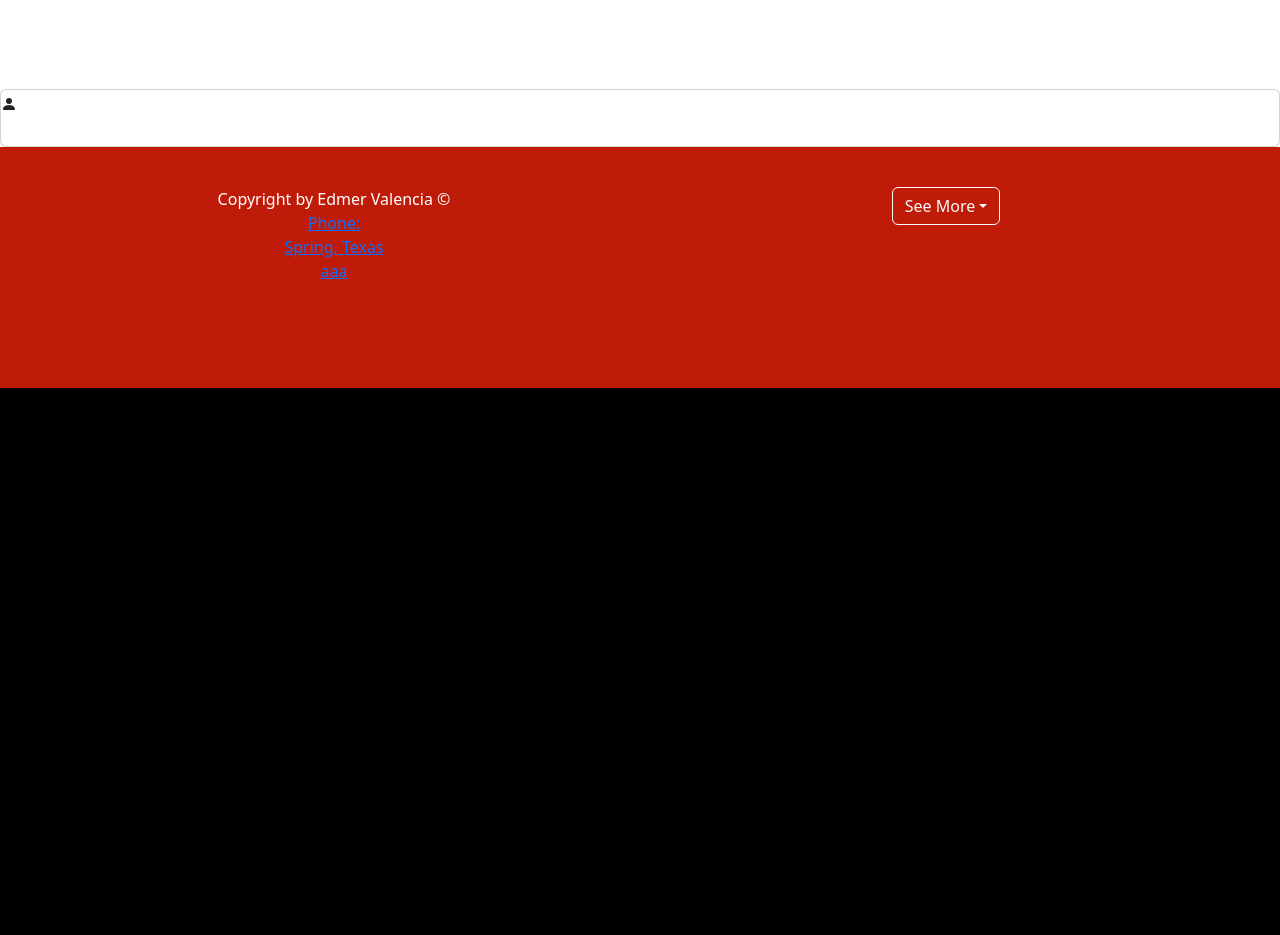
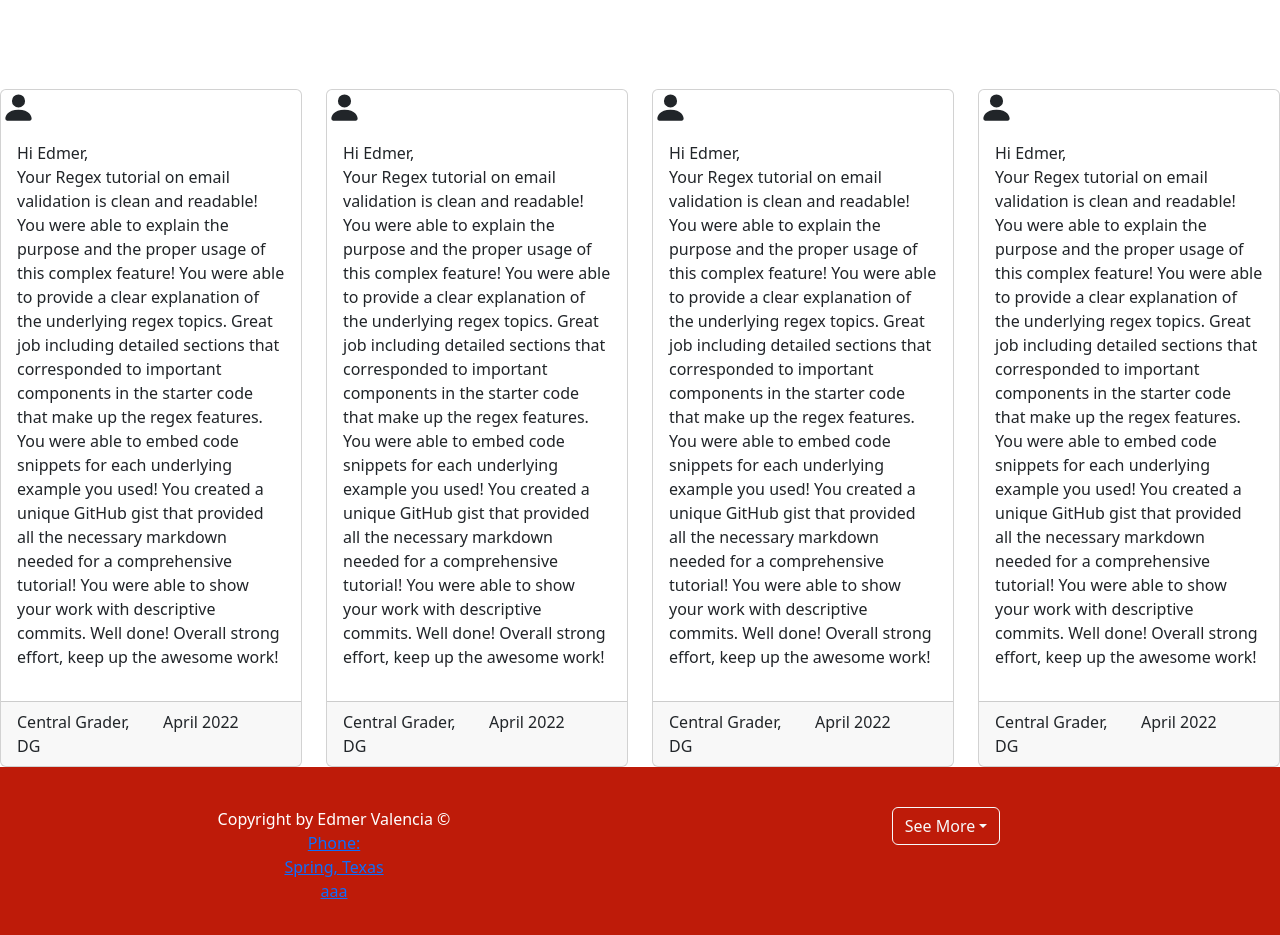
Before and after one commit to edm1001/web-dev-port, a React (Create React App) app: page /portfolio in a window 1280 px wide. Shown: the part 2704-3639 px from the top of the page. Before the commit the page ends 3092 px from the top, so only its background shows below. Built offline with nearby package versions, Linux system fonts and the light colour scheme.

Commit message:
add reviews

```diff
--- a/src/Components/Reviews/Reviews.js
+++ b/src/Components/Reviews/Reviews.js
@@ -5,13 +5,99 @@ import {BsFillPersonFill} from 'react-icons/bs'
 
 const Reviews =() => {
     return (
-        <section>
+        <section className='reviews'>
+            <Row className='reviews-row'>
+
+                <Col lg={3} md={4} sm={6}>
             <Card>
-            <i><BsFillPersonFill/></i>
+            <i className=''><BsFillPersonFill size={35} /></i>
             <Card.Body>
+             <p>
+                Hi Edmer, <br/>
+            Your Regex tutorial on email validation is clean and readable! You were able to explain the purpose and the proper usage of this complex feature!
+            You were able to provide a clear explanation of the underlying regex topics.  Great job including detailed sections that corresponded to important components in the starter code that make up the regex features. You were able to embed code snippets for each underlying example you used!
 
+            You created a unique GitHub gist that provided all the necessary markdown needed for a comprehensive tutorial! You were able to show your work with descriptive commits. Well done!
+
+            Overall strong effort, keep up the awesome work!
+            </p>
             </Card.Body>
+            <Card.Footer>
+                <Row>
+                <Col>Central Grader, DG</Col>
+                <Col>April 2022</Col>
+                </Row>
+            </Card.Footer>
             </Card>
+                </Col>
+                <Col lg={3} md={4} sm={6}>
+            <Card>
+            <i className=''><BsFillPersonFill size={35} /></i>
+            <Card.Body>
+             <p>
+                Hi Edmer, <br/>
+            Your Regex tutorial on email validation is clean and readable! You were able to explain the purpose and the proper usage of this complex feature!
+            You were able to provide a clear explanation of the underlying regex topics.  Great job including detailed sections that corresponded to important components in the starter code that make up the regex features. You were able to embed code snippets for each underlying example you used!
+
+            You created a unique GitHub gist that provided all the necessary markdown needed for a comprehensive tutorial! You were able to show your work with descriptive commits. Well done!
+
+            Overall strong effort, keep up the awesome work!
+            </p>
+            </Card.Body>
+            <Card.Footer>
+                <Row>
+                <Col>Central Grader, DG</Col>
+                <Col>April 2022</Col>
+                </Row>
+            </Card.Footer>
+            </Card>
+                </Col>
+                <Col lg={3} md={4} sm={6}>
+            <Card>
+            <i className=''><BsFillPersonFill size={35} /></i>
+            <Card.Body>
+             <p>
+                Hi Edmer, <br/>
+            Your Regex tutorial on email validation is clean and readable! You were able to explain the purpose and the proper usage of this complex feature!
+            You were able to provide a clear explanation of the underlying regex topics.  Great job including detailed sections that corresponded to important components in the starter code that make up the regex features. You were able to embed code snippets for each underlying example you used!
+
+            You created a unique GitHub gist that provided all the necessary markdown needed for a comprehensive tutorial! You were able to show your work with descriptive commits. Well done!
+
+            Overall strong effort, keep up the awesome work!
+            </p>
+            </Card.Body>
+            <Card.Footer>
+                <Row>
+                <Col>Central Grader, DG</Col>
+                <Col>April 2022</Col>
+                </Row>
+            </Card.Footer>
+            </Card>
+                </Col>
+                <Col lg={3} md={4} sm={6}>
+            <Card>
+            <i className=''><BsFillPersonFill size={35} /></i>
+            <Card.Body>
+             <p>
+                Hi Edmer, <br/>
+            Your Regex tutorial on email validation is clean and readable! You were able to explain the purpose and the proper usage of this complex feature!
+            You were able to provide a clear explanation of the underlying regex topics.  Great job including detailed sections that corresponded to important components in the starter code that make up the regex features. You were able to embed code snippets for each underlying example you used!
+
+            You created a unique GitHub gist that provided all the necessary markdown needed for a comprehensive tutorial! You were able to show your work with descriptive commits. Well done!
+
+            Overall strong effort, keep up the awesome work!
+            </p>
+            </Card.Body>
+            <Card.Footer>
+                <Row>
+                <Col>Central Grader, DG</Col>
+                <Col>April 2022</Col>
+                </Row>
+            </Card.Footer>
+            </Card>
+                </Col>
+
+            </Row>
         </section>
     )
 }
```
